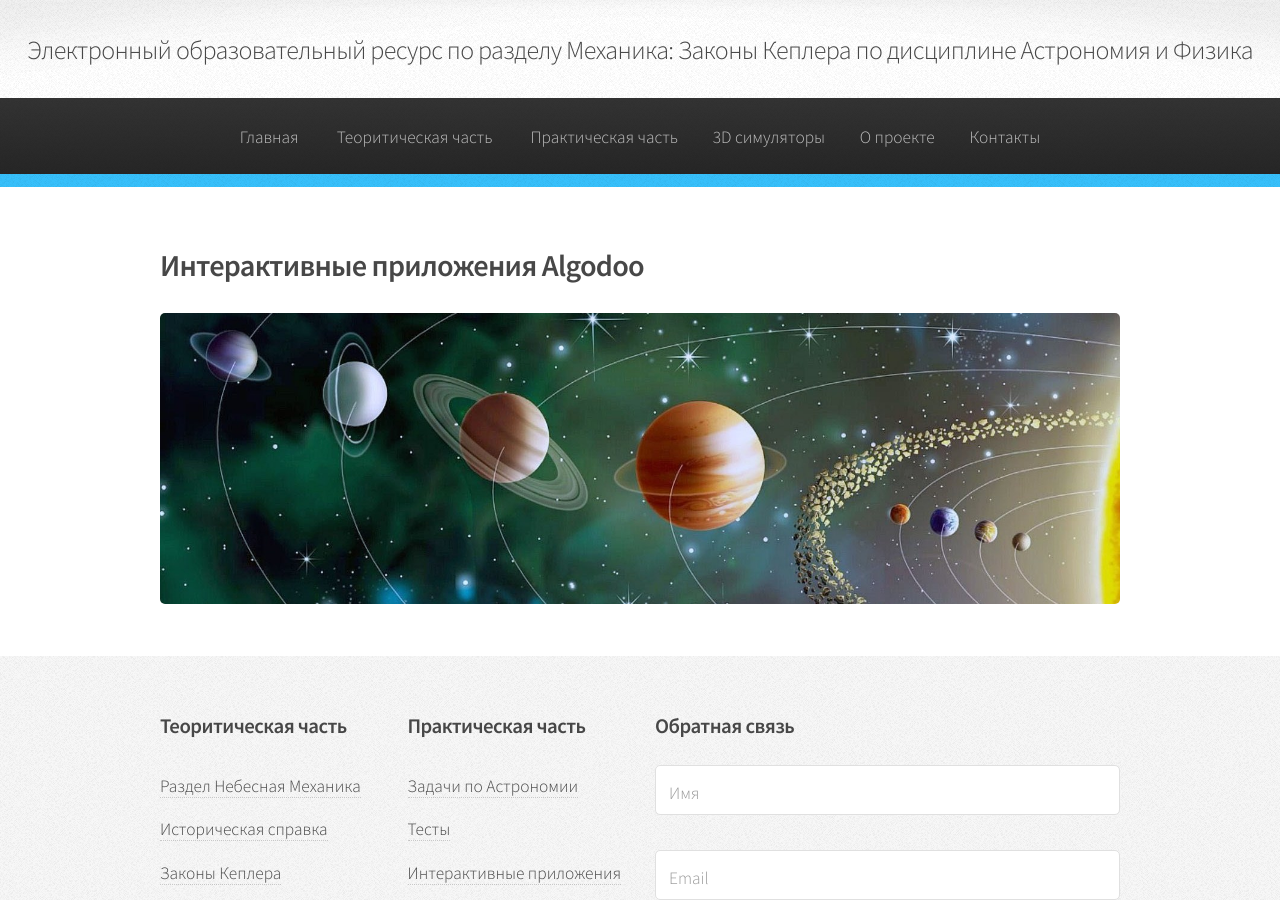
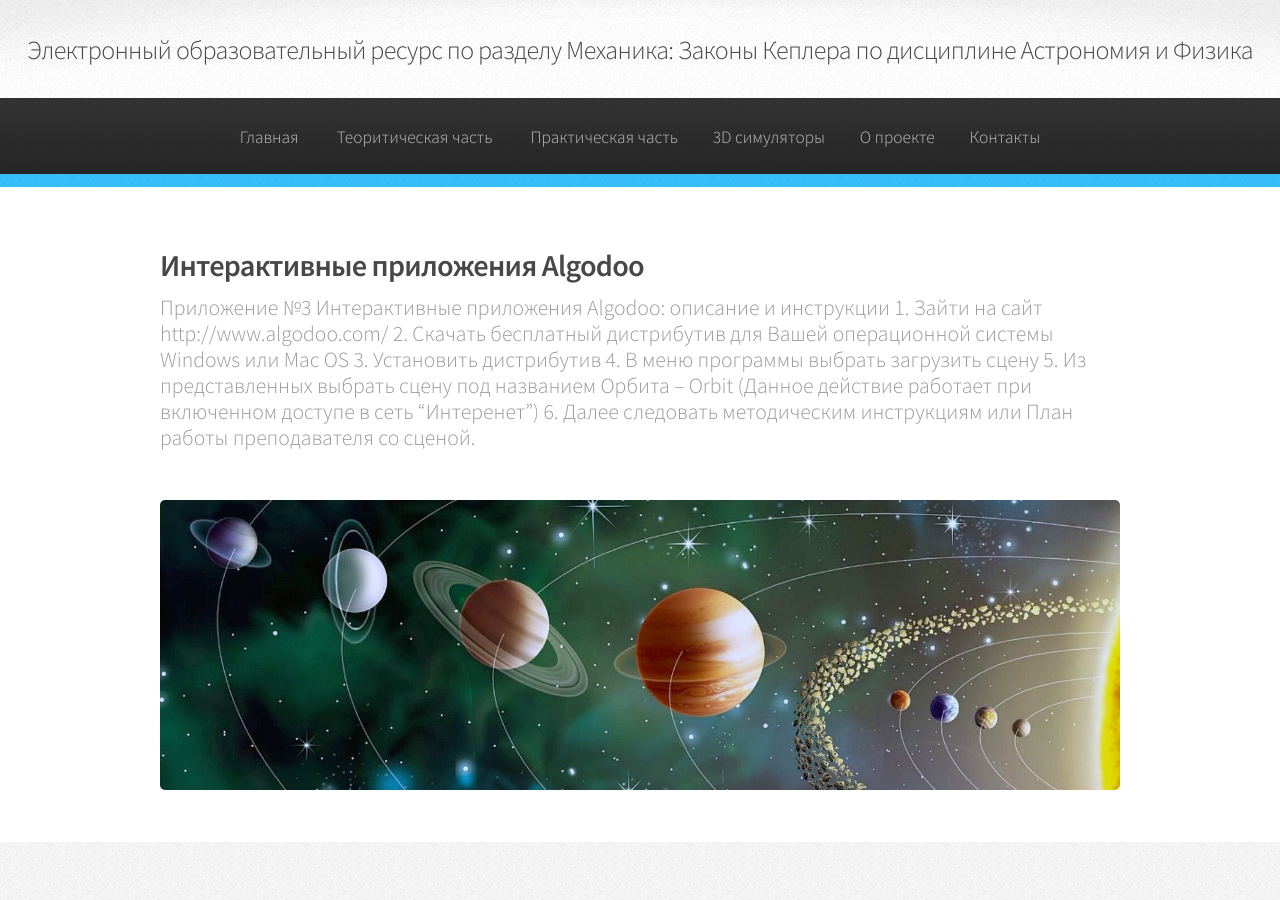
Before and after one commit to VlPop/VlPop.github.io, a Jekyll site: the page built from 2P_Practic_Algodoo.html, in a window 1280 px wide and 900 px high. Built offline with Jekyll 4.4.1, drawn with Linux system fonts in a browser that asks for light colours.

Commit message:
Update 2P_Practic_Algodoo.html

```diff
--- a/2P_Practic_Algodoo.html
+++ b/2P_Practic_Algodoo.html
@@ -13,7 +13,16 @@ layout: default
 					<article>
 						<header>
 							<h2>Интерактивные приложения Algodoo</h2>
-							<p></p>
+							<p>Приложение №3
+							Интерактивные приложения Algodoo: описание и инструкции
+								1.  Зайти на сайт http://www.algodoo.com/
+								2.  Скачать бесплатный дистрибутив для Вашей операционной системы Windows или Mac OS
+								3.  Установить дистрибутив
+								4.  В меню программы выбрать загрузить сцену
+								5.  Из представленных выбрать сцену под названием Орбита – Orbit
+								(Данное действие работает при включенном доступе в сеть “Интеренет”)
+								6.  Далее следовать методическим инструкциям или План работы преподавателя со сценой.
+</p>
 						</header>
 						<span class="image featured"><img src="{{ site.baseurl }}/assets/images/banner.jpg" alt="" /></span>
 					</article>
```
